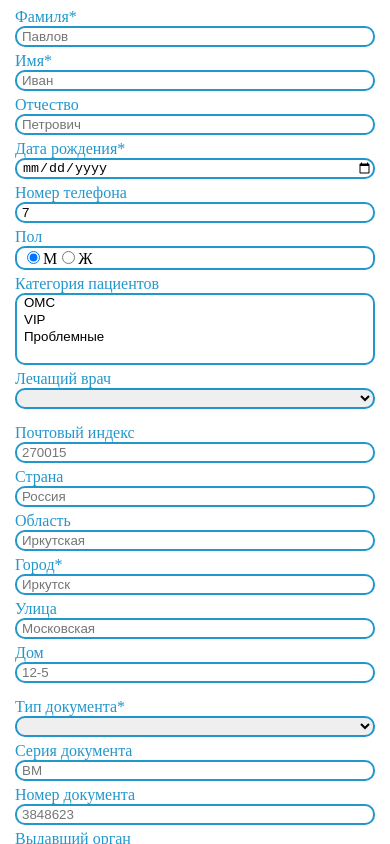
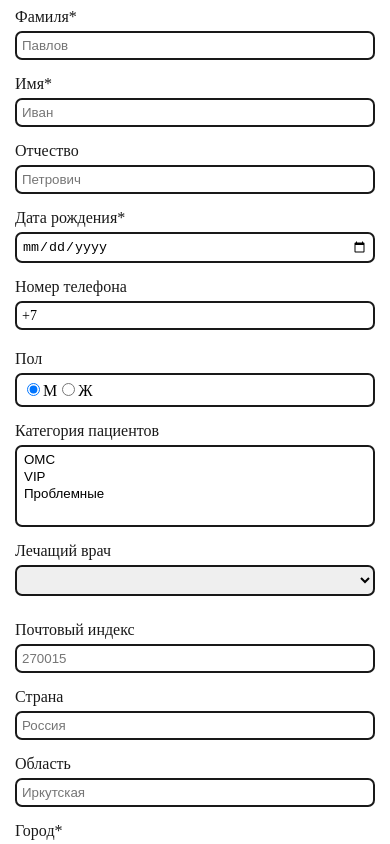
Before and after one commit to ArtemidaOctavia/Medods-test-task-form, a Vue app: page / in a window 390 px wide. Shown: the top 844 px of the page. Built offline with nearby package versions, Linux system fonts and the light colour scheme.

Commit message:
fix date and phone validation fix styles

```diff
--- a/src/App.vue
+++ b/src/App.vue
@@ -28,25 +28,27 @@
                :class="{ 'form--input-invalid': this.$v.client.birthDate.$error }"
         >
         <span class="form__input-title">Номер телефона</span>
-        <input class="form__input"
+        <div class='form__phone-input-holder'>
+          <span class="form__phone-input-fixedNumber">+7</span>
+          <input class="form__input form__phone-input"
                  type="tel"
                  v-model.trim='$v.client.phoneNumber.$model'
-               @input="onPhoneNumberChange"
                  :class="{ 'form--input-invalid': this.$v.client.phoneNumber.$error }"
           >
           <small
-          class="form__invalid-message"
+            class="form__invalid-message form__phone-error-message"
             v-if="!this.$v.client.phoneNumber.numeric"
           >
             Номер должен состоять только из цифр
           </small>
           <small
-          class="form__invalid-message"
+            class="form__invalid-message form__phone-error-message"
             v-else-if="(!this.$v.client.phoneNumber.maxLength || !this.$v.client.phoneNumber.minLength)
             && this.$v.client.phoneNumber.$dirty"
           >
-          Номер должен состоять из 11-и символов, у вас {{this.client.phoneNumber.length}}
+            Номер должен состоять из 10-и символов, у вас {{this.client.phoneNumber.length}}
           </small>
+        </div>
         <span class="form__input-title">Пол</span>
         <div class="form__input">
           <input type="radio" value="М" v-model="client.gender">
@@ -152,7 +154,7 @@
           firstName: '',
           patronymic: '',
           birthDate: '',
-          phoneNumber: '7',
+          phoneNumber: '',
           gender: 'М',
           category: [],
           doctor: '',
@@ -179,37 +181,51 @@
         lastName: {required},
         firstName: {required},
         birthDate: {required},
-        phoneNumber: {required, minLength: minLength(11), maxLength: maxLength(11), numeric},
+        phoneNumber: {required, minLength: minLength(10), maxLength: maxLength(10), numeric},
         category: {required},
         city: {required},
         documentType: {required},
-        dateOfIssue: {required}
+        dateOfIssue: {required},
       }
     },
     methods: {
+      fixPhoneNumber() {
+          let correctedNumber = this.client.phoneNumber.split('');
+          correctedNumber.unshift('7');
+          this.client.phoneNumber = correctedNumber.join('');
+      },
       onSubmit(event) {
         if (this.$v.$invalid) {
-          this.$v.$touch()
-          return
+          this.$v.$touch();
+          return;
         }
-        this.clients.push(this.client)
-        this.showSuccessMessage = true
+        this.fixPhoneNumber();
+        this.clients.push(this.client);
+        this.showSuccessMessage = true;
         setTimeout(() => {
-          this.showSuccessMessage = false
-          event.target.reset()
+          this.showSuccessMessage = false;
+          event.target.reset();
         }, 2000)
-      },
-      onPhoneNumberChange() {
-        let newText = this.client.phoneNumber.split('')
-        newText[0] = '7'
-        this.client.phoneNumber = newText.join('')
+        let phoneNumber = this.client.phoneNumber.split('')
+        phoneNumber.shift()
+        this.client.phoneNumber = phoneNumber.join('')
       },
       validateDate(targetValue) {
-        let date = new Date
-        if (Number(this.client[`${targetValue}`].split('-')[0]) > 2020) {
-          let incorrectValue = this.client[`${targetValue}`].split('-')
-          incorrectValue[0] = String(date.getFullYear())
-          this.client[`${targetValue}`] = incorrectValue.join('-')
+        let date = new Date;
+        let value = this.client[`${targetValue}`].split('-');
+        const year = date.getFullYear();
+        const month = date.getMonth();
+        const day = date.getDate();
+        if (
+          Number(value[0]) > year ||
+          (Number(value[0]) === year && Number(value[1]) > (month + 1)) ||
+          (Number(value[0]) === year && Number(value[1]) === (month + 1) && Number(value[2]) > day)
+        ) {
+          let incorrectValue = value;
+          incorrectValue[0] = String(year);
+          incorrectValue[1] = String((month + 1));
+          incorrectValue[2] = String(day);
+          this.client[`${targetValue}`] = incorrectValue.join('-');
         }
       }
     }
@@ -217,9 +233,11 @@
 </script>
 
 <style lang="sass">
-    $mainColor: rgba(10, 140, 199, 0.9)
+
+    $mainColor: rgba( 0, 0, 0, 0.9)
     $errorColor: rgba(200, 0, 17, 0.9)
-    $buttonColor: rgba(10, 140, 199, 0.3)
+    $buttonColor: rgba( 0, 0, 0, 0.1)
+    $successColor: rgba(100,255,127, 0.7)
 
     .form-holder
       margin: 0 auto
@@ -235,17 +253,33 @@
       margin-bottom: 10px
 
     .form__input
-      margin-bottom: 5px
+      margin-bottom: 15px
+      margin-top: 5px
       border: solid $mainColor 2px
-      border-radius: 10px
-      padding-left: 5px
+      border-radius: 7px
+      padding: 5px
       outline: 0
 
     .form__input:focus
-      box-shadow: $mainColor 0 0 10px
+      box-shadow: $mainColor 0 0 3px
 
     .form__input-title
       color: $mainColor
+
+    .form__phone-input-holder
+      margin-bottom: 15px
+      display: flex
+      flex-direction: column
+
+    .form__phone-input-fixedNumber
+      position: absolute
+      padding-top: 11.5px
+      padding-left: 7px
+      font-size: 14px
+
+    .form__phone-input
+      margin-bottom: 5px
+      padding-left: 22px
 
     .form__submit-button
       border-radius: 10px
@@ -256,18 +290,18 @@
       max-width: 300px
 
     .form__submit-button:active
-      box-shadow: $buttonColor 0 0 10px
+      box-shadow: $buttonColor 0 0 8px
 
     .form--input-invalid
       border: solid $errorColor 2px
-      box-shadow: $errorColor 0 0 5px
+      box-shadow: $errorColor 0 0 2px
 
     .form__invalid-message
       color: $errorColor
 
     .form__successMessage
       text-align: center
-      background-color: lightgreen
+      background-color: $successColor
       border-radius: 10px
       padding: 10px
 
```
Lines whose indentation alone changed are shown as unchanged.
